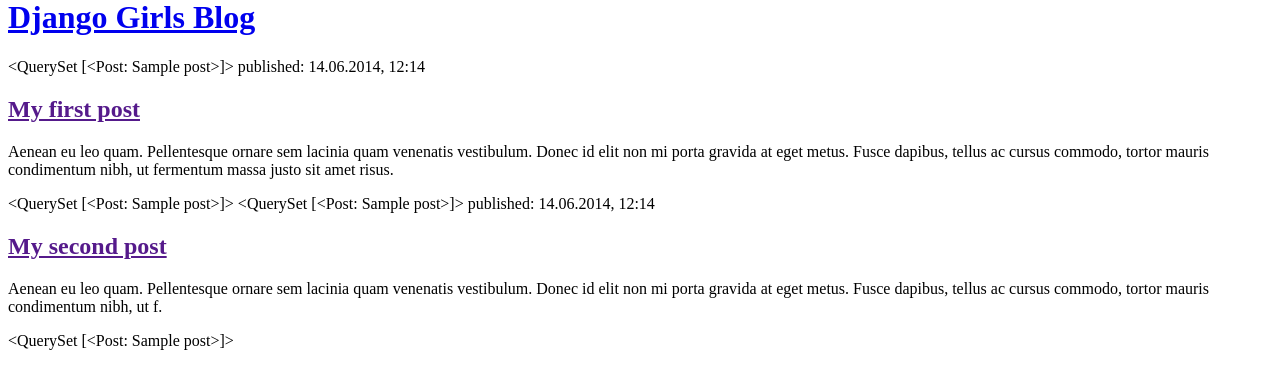
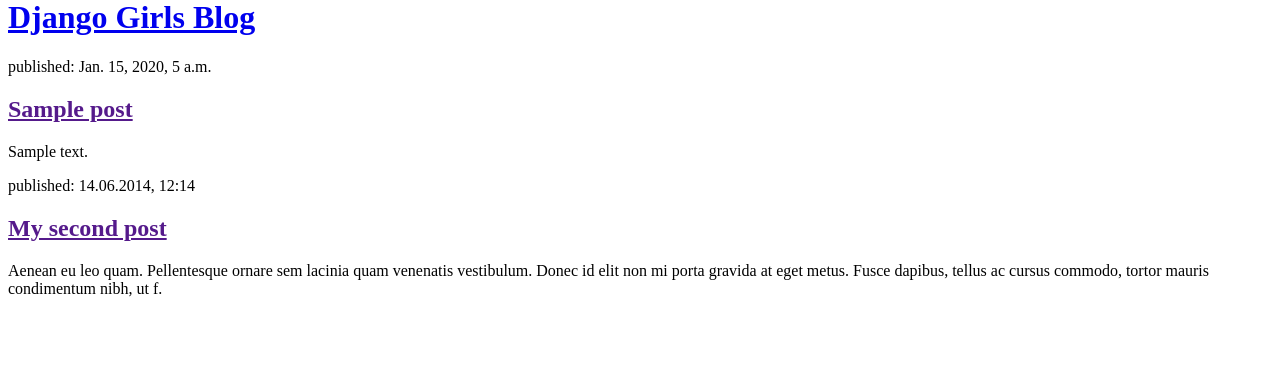
Before and after one commit to moperry2/my-first-blog, a Django app: page / in a window 1280 px wide. Shown: the part 22-411 px from the top of the page. Run offline with Django 3.2, Linux system fonts and the light colour scheme; tables that the repository leaves empty hold one stand-in row (values such as "Sample post").

Commit message:
Modified templates to display posts from database.

```diff
--- a/blog/templates/blog/post_list.html
+++ b/blog/templates/blog/post_list.html
@@ -8,16 +8,15 @@
       <h1><a href="/">Django Girls Blog</a></h1>
     </header>
 
-    {{ posts }}
-    <time>published: 14.06.2014, 12:14</time>
-    <h2><a href="">My first post</a></h2>
-    <p>
-      Aenean eu leo quam. Pellentesque ornare sem lacinia quam venenatis
-      vestibulum. Donec id elit non mi porta gravida at eget metus. Fusce
-      dapibus, tellus ac cursus commodo, tortor mauris condimentum nibh, ut
-      fermentum massa justo sit amet risus.
-    </p>
-    {{ posts }} {{ posts }}
+    {% for post in posts %}
+    <article>
+      <time>published: {{ post.published_date }}</time>
+      <h2><a href="">{{ post.title }}</a></h2>
+      <p>{{ post.text|linebreaksbr }}</p>
+    </article>
+    {% endfor %}
+
+    <article>
       <time>published: 14.06.2014, 12:14</time>
       <h2><a href="">My second post</a></h2>
       <p>
@@ -25,6 +24,6 @@
         vestibulum. Donec id elit non mi porta gravida at eget metus. Fusce
         dapibus, tellus ac cursus commodo, tortor mauris condimentum nibh, ut f.
       </p>
-    {{ posts }}
+    </article>
   </body>
 </html>
```
Lines whose indentation alone changed are shown as unchanged.
